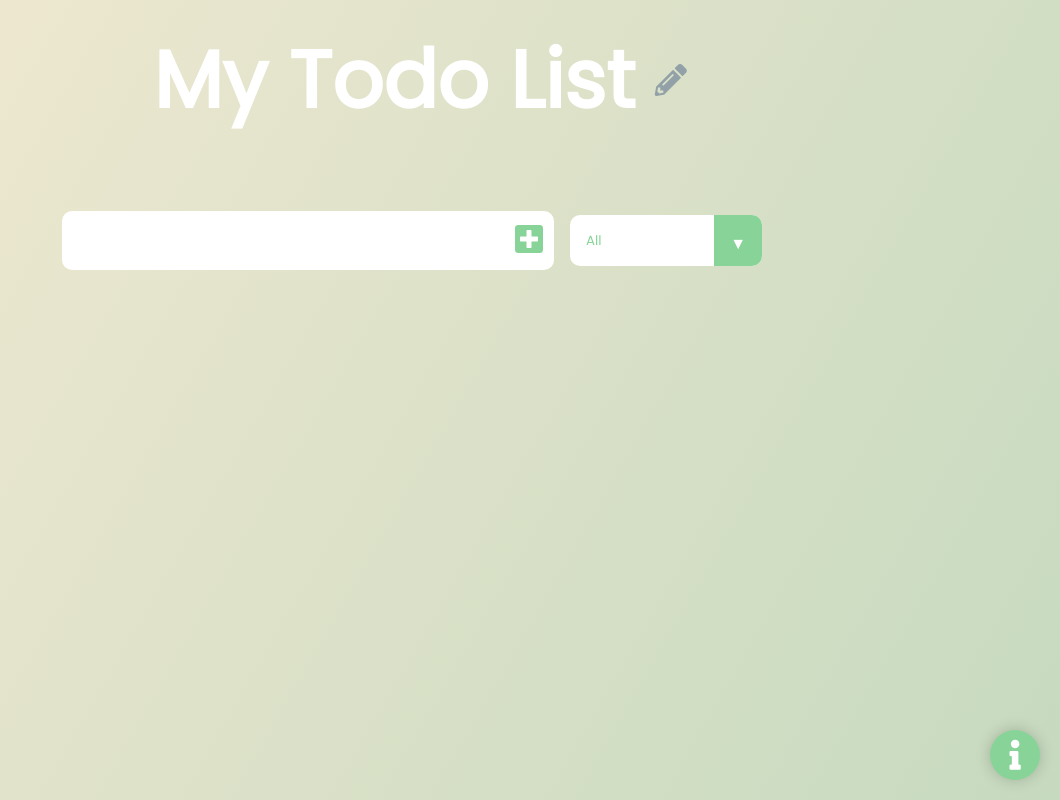
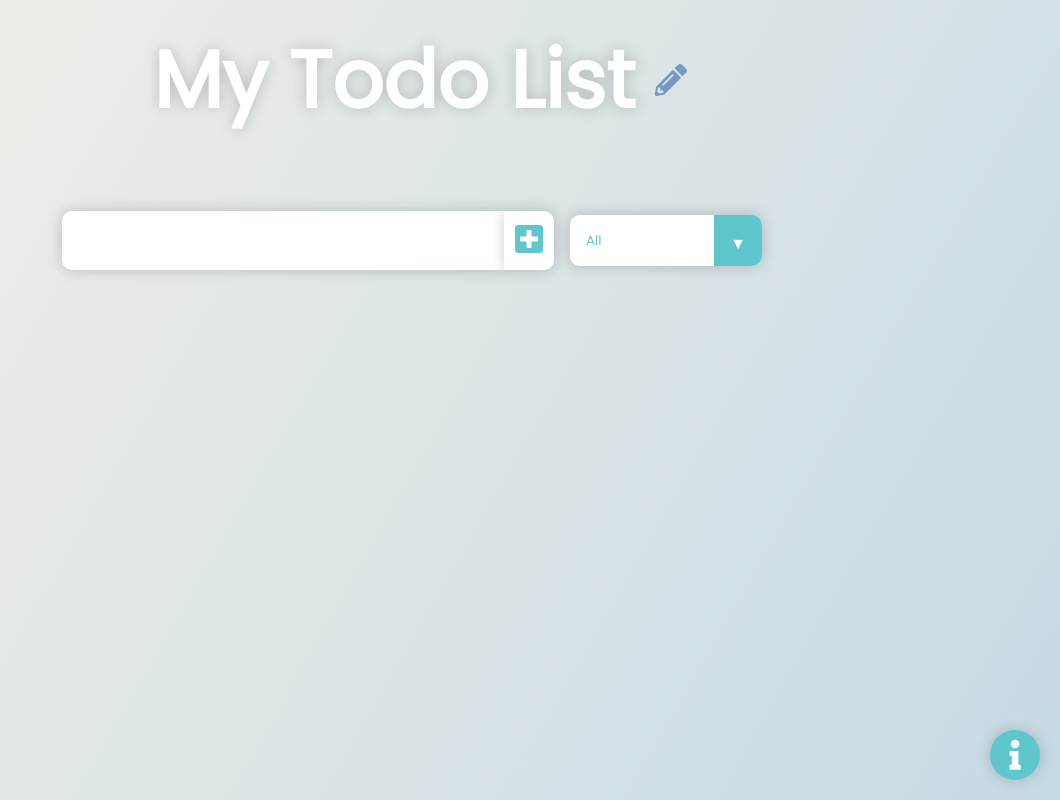
Before and after one commit to tim0-12432/todo-list, a React (Create React App) app: page / in a window 1280 px wide. Shown: the whole page, without its empty margins (220-1280 px from the left). Built offline with nearby package versions, Linux system fonts and the light colour scheme.

Commit message:
updated color scheme to BLUE

```diff
--- a/src/index.scss
+++ b/src/index.scss
@@ -1,11 +1,11 @@
-$bg1: #f3e9d2;
-$bg2: #c6dabf;
+$bg1: #f3f1e8;
+$bg2: #c6dae4;
 $header_color: white;
 $input_color: white;
-$accent: #88d498;
-$font_color: #114b5f;
-$font_color_completed: #91a1a7;
-$checkbox: #1a936f;
+$accent: #5fc6ce;
+$font_color: #092957;
+$font_color_completed: #7498c8;
+$checkbox: #1ab280;
 
 * {
     margin: 0;
@@ -21,6 +21,7 @@ body {
 header {
     font-size: 5rem;
     color: $header_color;
+    text-shadow: 0 0 15px rgba($color: black, $alpha: .2);
     font-weight: 700;
     width: 100%;
     position: relative;
@@ -30,6 +31,7 @@ header {
         margin-left: 20px;
         color: $font_color_completed;
         font-size: 2rem;
+        text-shadow: none;
         opacity: 0;
         transition: all .3s ease;
     }
@@ -51,6 +53,7 @@ form input, form button {
     border: none;
     outline: none;
     background: $input_color;
+    box-shadow: 0 0 15px rgba($color: black, $alpha: .2);
 }
 form input {
     color: $font_color;
@@ -99,6 +102,7 @@ form button {
             transition: all 1s ease;
             border-radius: 10px;
             overflow: hidden;
+            box-shadow: 0 0 15px rgba($color: black, $alpha: .2);
 
             li {
                 flex: 1;
@@ -160,6 +164,7 @@ select {
     margin: 1rem;
     position: relative;
     overflow: hidden;
+    box-shadow: 0 0 15px rgba($color: black, $alpha: .2);
 
     &:after {
         content: "\25BC";
@@ -219,6 +224,8 @@ select {
         button {
             outline: none;
             border-radius: 10px;
+            padding: .5rem;
+            font-size: 1.25rem;
             transition: all .3s ease;
 
             &:nth-child(1) {
```
